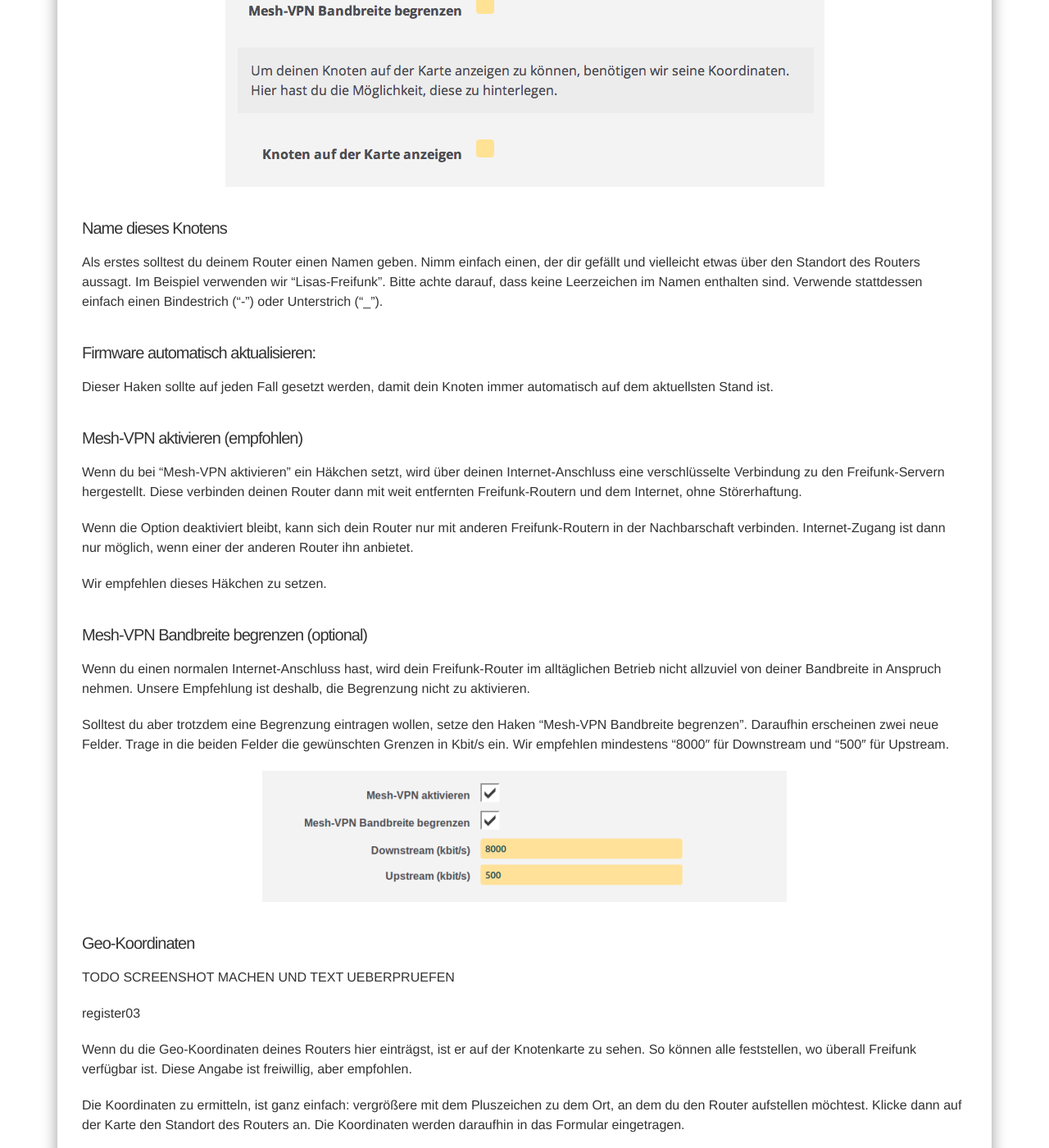
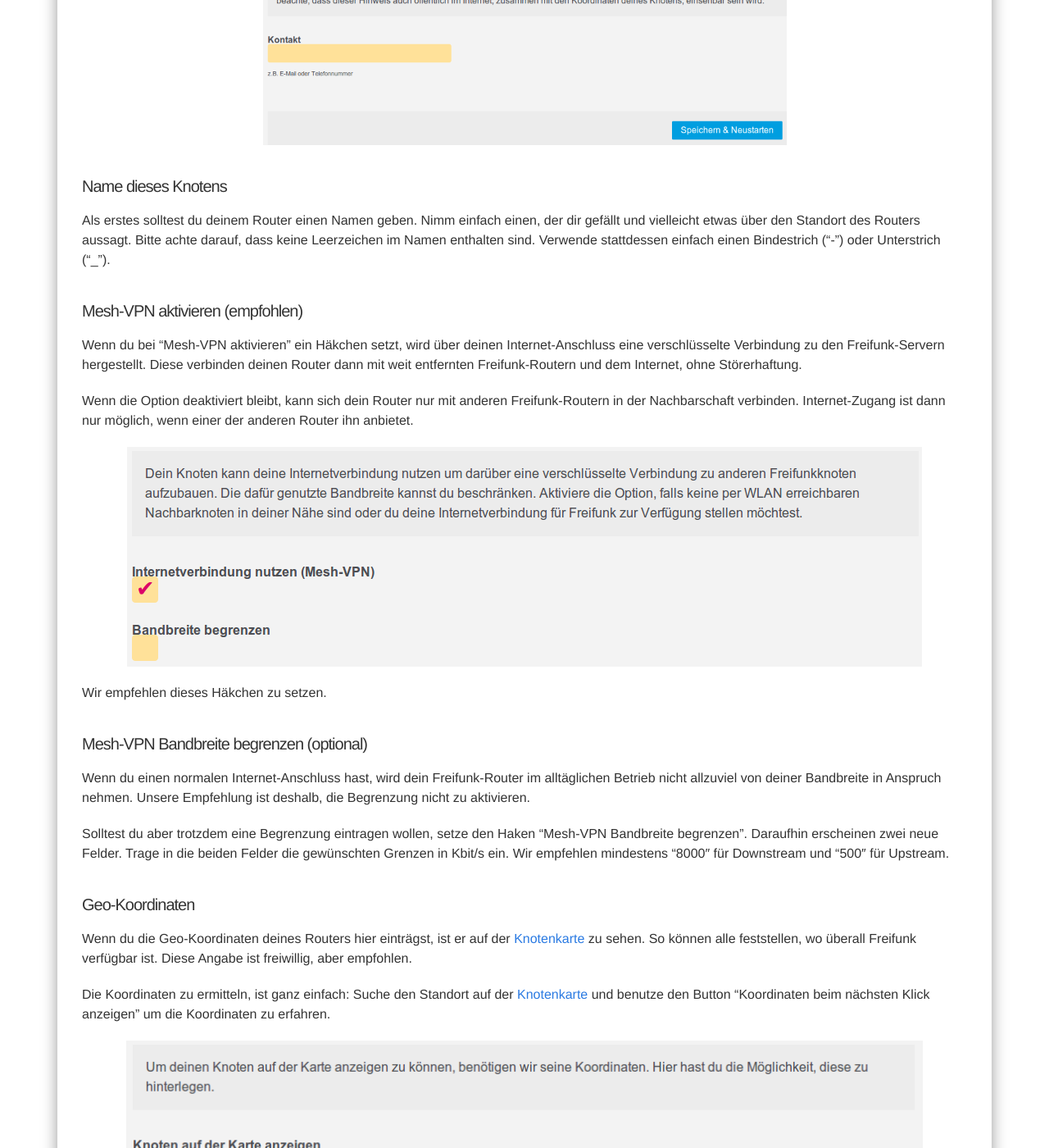
Before and after one commit to freifunkMUC/freifunkmuc.github.io, a Jekyll site: the page built from router-konfigurieren.md, in a window 1280 px wide and 1400 px high, scrolled down 3271 px. Shown: the whole window at 82% size. Built offline with Jekyll 4.4.1, drawn with Linux system fonts in a browser that asks for light colours; nearby versions of some CDN libraries; a style sheet for code colours, icons or effects is not loaded; some of the changed text lies outside the part shown.

Commit message:
screenshots vom ffmuc luci eingefuegt

```diff
--- a/router-konfigurieren.md
+++ b/router-konfigurieren.md
@@ -34,18 +34,17 @@ Dazu rufst du in deinem Browser folgende Adresse auf: [http://192.168.1.1](http:
 
 Dein Browserfenster müsste nun wie folgt aussehen. Hier kannst du die wichtigsten Einstellungen für deinen Router vornehmen.
 
-![Gluon Luci](/assets/router-konfigurieren/gluon01.png)
+![Gluon Luci](/assets/router-konfigurieren/luci01.png)
 
 #### Name dieses Knotens
-Als erstes solltest du deinem Router einen Namen geben. Nimm einfach einen, der dir gefällt und vielleicht etwas über den Standort des Routers aussagt. Im Beispiel verwenden wir “Lisas-Freifunk”. Bitte achte darauf, dass keine Leerzeichen im Namen enthalten sind. Verwende stattdessen einfach einen Bindestrich (“-”) oder Unterstrich (“_”).
-
-#### Firmware automatisch aktualisieren:
-Dieser Haken sollte auf jeden Fall gesetzt werden, damit dein Knoten immer automatisch auf dem aktuellsten Stand ist.
+Als erstes solltest du deinem Router einen Namen geben. Nimm einfach einen, der dir gefällt und vielleicht etwas über den Standort des Routers aussagt. Bitte achte darauf, dass keine Leerzeichen im Namen enthalten sind. Verwende stattdessen einfach einen Bindestrich (“-”) oder Unterstrich (“_”).
 
 #### Mesh-VPN aktivieren (empfohlen)
 Wenn du bei “Mesh-VPN aktivieren” ein Häkchen setzt, wird über deinen Internet-Anschluss eine verschlüsselte Verbindung zu den Freifunk-Servern hergestellt. Diese verbinden deinen Router dann mit weit entfernten Freifunk-Routern und dem Internet, ohne Störerhaftung.
 
 Wenn die Option deaktiviert bleibt, kann sich dein Router nur mit anderen Freifunk-Routern in der Nachbarschaft verbinden. Internet-Zugang ist dann nur möglich, wenn einer der anderen Router ihn anbietet.
+
+![Gluon Luci](/assets/router-konfigurieren/luci02.png)
 
 Wir empfehlen dieses Häkchen zu setzen.
 
@@ -54,18 +53,12 @@ Wenn du einen normalen Internet-Anschluss hast, wird dein Freifunk-Router im all
 
 Solltest du aber trotzdem eine Begrenzung eintragen wollen, setze den Haken “Mesh-VPN Bandbreite begrenzen”. Daraufhin erscheinen zwei neue Felder. Trage in die beiden Felder die gewünschten Grenzen in Kbit/s ein. Wir empfehlen mindestens “8000″ für Downstream und “500″ für Upstream.
 
-![VPN Limit setzen](/assets/router-konfigurieren/configmode-vpnlimit.png)
+#### Geo-Koordinaten
+Wenn du die Geo-Koordinaten deines Routers hier einträgst, ist er auf der [Knotenkarte][geomap] zu sehen. So können alle feststellen, wo überall Freifunk verfügbar ist. Diese Angabe ist freiwillig, aber empfohlen.
 
-#### Geo-Koordinaten
+Die Koordinaten zu ermitteln, ist ganz einfach: Suche den Standort auf der [Knotenkarte][geomap] und benutze den Button "Koordinaten beim nächsten Klick anzeigen" um die Koordinaten zu erfahren.
 
-TODO SCREENSHOT MACHEN UND TEXT UEBERPRUEFEN
-
-register03
-
-Wenn du die Geo-Koordinaten deines Routers hier einträgst, ist er auf der Knotenkarte zu sehen. So können alle feststellen, wo überall Freifunk verfügbar ist. Diese Angabe ist freiwillig, aber empfohlen.
-
-Die Koordinaten zu ermitteln, ist ganz einfach: vergrößere mit dem Pluszeichen zu dem Ort, an dem du den Router aufstellen möchtest. Klicke dann auf der Karte den Standort des Routers an. Die Koordinaten werden daraufhin in das Formular eingetragen.
-
+![Gluon Luci](/assets/router-konfigurieren/luci03.png)
 
 Wenn du alle Daten eingegeben und noch mal geprüft hast, bist du fertig und klickst beherzt auf “Fertig”.
 
@@ -73,15 +66,16 @@ Wenn du alle Daten eingegeben und noch mal geprüft hast, bist du fertig und kli
 
 Dein Freifunk-Router ist nun fertig eingerichtet – aber du bist noch nicht ganz fertig!
 
-Dein Browser müsste nun so aussehen:
+Dein Browser müsste nun ca. so aussehen:
 
-TODO SCREENSHOT MACHEN
+![Gluon Luci](/assets/router-konfigurieren/luci10.png)
 
-![Config fertig](/assets/router-konfigurieren/register-finish.png)
-
-Unter dem Namen deines Freifunk-Routers wird eine längere Zeichenkette angezeigt. (Im Beispiel ist es “d0dd…”.) Das ist der sogenannte VPN-Schlüssel deines Routers.
+Unter dem Namen deines Freifunk-Routers wird eine längere Zeichenkette angezeigt. (Im Beispiel ist es “e07e…”.) Das ist der sogenannte VPN-Schlüssel deines Routers.
 
 Wichtig: Schliesse diese Seite bitte noch nicht, denn über den angezeigten Link musst du deinen Freifunk-Router noch im Netz registrieren.
+
+### Hinweis zu Updates
+Standardmässig ist die Auto-Update Funktion aktiviert. Das heisst sobald eine neue Version unserer Freifunk Firmware verfügbar ist wird sie automatisch auf dem Router heruntergeladen und installiert - Du musst nichts zusätzliches tun!
 
 ### 3. Router im Netz registrieren
 
```
Also changed, not shown: other parts of router-konfigurieren.md (+4 -1 lines), assets/router-konfigurieren/gluon01.png (deleted), assets/router-konfigurieren/luci01.png (added), assets/router-konfigurieren/luci02.png (added), assets/router-konfigurieren/luci03.png (added), assets/router-konfigurieren/luci10.png (added), assets/router-konfigurieren/register-finish.png (deleted).
